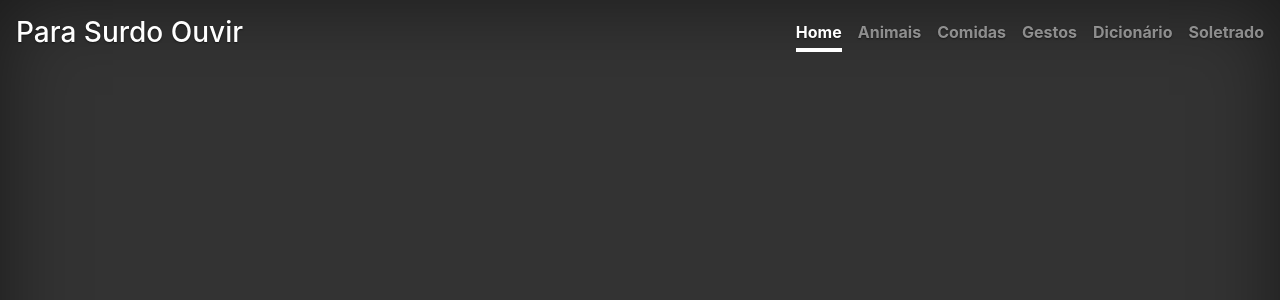
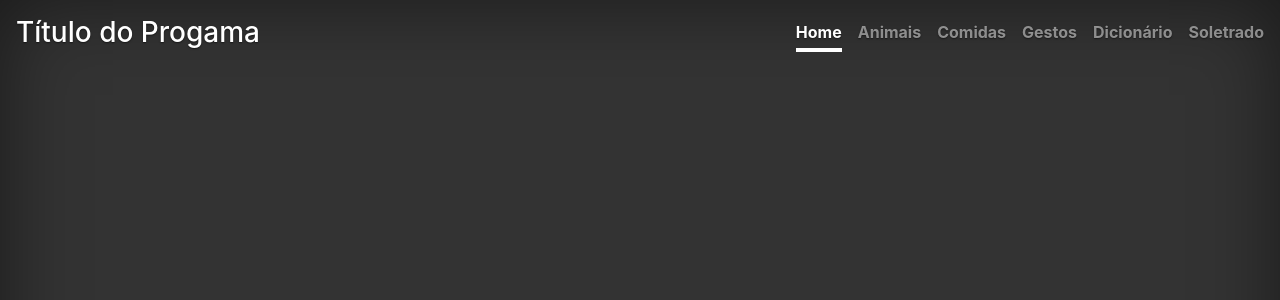
Before and after one commit to PauloWarmling/praCegoVer, a PHP site: page / in a window 1280 px wide. Shown: the top 300 px of the page. Run offline with PHP 8.4, Linux system fonts and the light colour scheme.

Commit message:
Alterado o nome do programa para ficar menos "ofensivo"

```diff
--- a/animais.php
+++ b/animais.php
@@ -22,7 +22,7 @@
 
 <head>
   <meta charset="UTF-8">
-  <title>Para Surdo Ouvir</title>
+  <title>Título do Progama</title>
   <link rel="stylesheet" href="https://stackpath.bootstrapcdn.com/bootstrap/4.3.1/css/bootstrap.min.css" integrity="sha384-ggOyR0iXCbMQv3Xipma34MD+dH/1fQ784/j6cY/iJTQUOhcWr7x9JvoRxT2MZw1T" crossorigin="anonymous">
   <link rel="stylesheet" href="css/cover.css">
   <link rel="stylesheet" href="css/album.css">
@@ -35,7 +35,7 @@
   <div class="cover-container p-3 mx-auto" style="width: 100%; max-width:1440px; margin-tom: 5em;">
     <header class="masthead mb-auto">
       <div class="inner">
-        <h3 class="masthead-brand">Para Surdo Ouvir</h3>
+        <h3 class="masthead-brand">Título do Progama</h3>
         <nav class="nav nav-masthead justify-content-center">
           <a class="nav-link" href="index.html">Home</a>
           <a class="nav-link active" href="animais.php">Animais</a>
--- a/comidas.php
+++ b/comidas.php
@@ -23,7 +23,7 @@
 
 <head>
   <meta charset="UTF-8">
-  <title>Para Surdo Ouvir</title>
+  <title>Título do Progama</title>
   <link rel="stylesheet" href="https://stackpath.bootstrapcdn.com/bootstrap/4.3.1/css/bootstrap.min.css" integrity="sha384-ggOyR0iXCbMQv3Xipma34MD+dH/1fQ784/j6cY/iJTQUOhcWr7x9JvoRxT2MZw1T" crossorigin="anonymous">
   <link rel="stylesheet" href="css/cover.css">
   <link rel="stylesheet" href="css/album.css">
@@ -36,7 +36,7 @@
   <div class="cover-container p-3 mx-auto" style="width: 100%; max-width:1440px; margin-tom: 5em;">
     <header class="masthead mb-auto">
       <div class="inner">
-        <h3 class="masthead-brand">Para Surdo Ouvir</h3>
+        <h3 class="masthead-brand">Título do Progama</h3>
         <nav class="nav nav-masthead justify-content-center">
           <a class="nav-link" href="index.html">Home</a>
           <a class="nav-link" href="animais.php">Animais</a>
--- a/dicionario.php
+++ b/dicionario.php
@@ -24,7 +24,7 @@
 
 <head>
   <meta charset="UTF-8">
-  <title>Para Surdo Ouvir</title>
+  <title>Título do Progama</title>
   <link rel="stylesheet" href="https://stackpath.bootstrapcdn.com/bootstrap/4.3.1/css/bootstrap.min.css" integrity="sha384-ggOyR0iXCbMQv3Xipma34MD+dH/1fQ784/j6cY/iJTQUOhcWr7x9JvoRxT2MZw1T" crossorigin="anonymous">
   <link rel="stylesheet" href="css/cover.css">
   <link rel="stylesheet" href="css/album.css">
@@ -37,7 +37,7 @@
   <div class="cover-container p-3 mx-auto" style="width: 100%; max-width:1440px; margin-tom: 5em;">
     <header class="masthead mb-auto">
       <div class="inner">
-        <h3 class="masthead-brand">Para Surdo Ouvir</h3>
+        <h3 class="masthead-brand">Título do Progama</h3>
         <nav class="nav nav-masthead justify-content-center">
           <a class="nav-link" href="index.html">Home</a>
           <a class="nav-link" href="animais.php">Animais</a>
--- a/gestos.php
+++ b/gestos.php
@@ -23,7 +23,7 @@
 
 <head>
   <meta charset="UTF-8">
-  <title>Para Surdo Ouvir</title>
+  <title>Título do Progama</title>
   <link rel="stylesheet" href="https://stackpath.bootstrapcdn.com/bootstrap/4.3.1/css/bootstrap.min.css" integrity="sha384-ggOyR0iXCbMQv3Xipma34MD+dH/1fQ784/j6cY/iJTQUOhcWr7x9JvoRxT2MZw1T" crossorigin="anonymous">
   <link rel="stylesheet" href="css/cover.css">
   <link rel="stylesheet" href="css/album.css">
@@ -36,7 +36,7 @@
   <div class="cover-container p-3 mx-auto" style="width: 100%; max-width:1440px; margin-tom: 5em;">
     <header class="masthead mb-auto">
       <div class="inner">
-        <h3 class="masthead-brand">Para Surdo Ouvir</h3>
+        <h3 class="masthead-brand">Título do Progama</h3>
         <nav class="nav nav-masthead justify-content-center">
           <a class="nav-link" href="index.html">Home</a>
           <a class="nav-link" href="animais.php">Animais</a>
--- a/index.html
+++ b/index.html
@@ -3,7 +3,7 @@
 
 <head>
   <meta charset="UTF-8">
-  <title>Para Surdo Ouvir</title>
+  <title>Título do Progama</title>
   <link rel="stylesheet" href="https://stackpath.bootstrapcdn.com/bootstrap/4.3.1/css/bootstrap.min.css" integrity="sha384-ggOyR0iXCbMQv3Xipma34MD+dH/1fQ784/j6cY/iJTQUOhcWr7x9JvoRxT2MZw1T" crossorigin="anonymous">
   <link rel="stylesheet" href="css/cover.css">
 </head>
@@ -13,7 +13,7 @@
   <div class="cover-container d-flex w-100 h-100 p-3 mx-auto flex-column" style="width: 100%; max-width:1440px;">
     <header class="masthead mb-auto">
       <div class="inner">
-        <h3 class="masthead-brand">Para Surdo Ouvir</h3>
+        <h3 class="masthead-brand">Título do Progama</h3>
         <nav class="nav nav-masthead justify-content-center">
           <a class="nav-link active" href="#">Home</a>
           <a class="nav-link" href="animais.php">Animais</a>
--- a/palavra.php
+++ b/palavra.php
@@ -18,7 +18,7 @@
 
 <head>
   <meta charset="UTF-8">
-  <title>Para Surdo Ouvir</title>
+  <title>Título do Progama</title>
   <link rel="stylesheet" href="https://stackpath.bootstrapcdn.com/bootstrap/4.3.1/css/bootstrap.min.css" integrity="sha384-ggOyR0iXCbMQv3Xipma34MD+dH/1fQ784/j6cY/iJTQUOhcWr7x9JvoRxT2MZw1T" crossorigin="anonymous">
   <link rel="stylesheet" href="css/cover.css">
   <link rel="stylesheet" href="css/starter-template.css">
@@ -29,7 +29,7 @@
   <div class="cover-container d-flex h-100 p-3 mx-auto flex-column" style="width: 100%; max-width:1080px;">
     <header class="masthead mb-auto">
       <div class="inner">
-        <h3 class="masthead-brand">Para Surdo Ouvir</h3>
+        <h3 class="masthead-brand">Título do Progama</h3>
         <nav class="nav nav-masthead justify-content-center">
           <a class="nav-link" href="index.html">Home</a>
           <a class="nav-link" href="animais.php">Animais</a>
```
